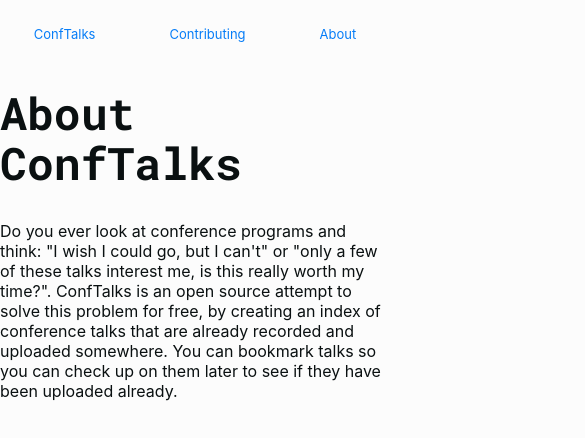
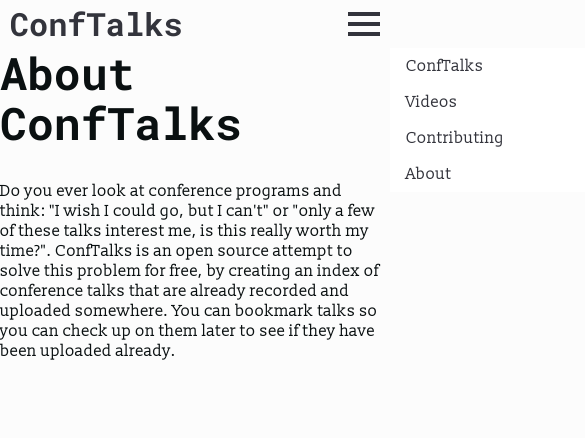
Before and after one commit to EddyVinck/ConfTalks, a Next.js app in the folder client/: page /about in a window 390 px wide. Shown: the top 438 px of the page, 585 px wide, since content can reach past the window. Built offline with nearby package versions, Linux system fonts and the light colour scheme.

Commit message:
make a minimal header

```diff
--- /dev/null
+++ b/client/components/Nav/Hamburger.tsx
@@ -0,0 +1,68 @@
+import React from "react";
+import styled from "styled-components";
+
+const HamburgerStyles = styled.button({
+  appearance: "none",
+  background: "none",
+  border: "none",
+  width: "32px",
+  height: "24px",
+  position: "relative",
+  span: {
+    height: "4px",
+    width: "100%",
+    background: "#33343c",
+    display: "block",
+    position: "absolute",
+    transition: "0.2s ease-in-out",
+
+    "&:nth-of-type(1)": {
+      left: 0,
+      top: 0
+    },
+    "&:nth-of-type(2)": {
+      left: 0,
+      top: "50%",
+      transform: "translateY(-50%)"
+    },
+    "&:nth-of-type(3)": {
+      left: 0,
+      bottom: 0
+    }
+  },
+  "&.open": {
+    span: {
+      "&:nth-of-type(1)": {
+        transform: "translate(0, 10px) rotate(45deg)"
+      },
+      "&:nth-of-type(2)": {
+        opacity: 0
+      },
+      "&:nth-of-type(3)": {
+        transform: "translate(0,-10px) rotate(-45deg)"
+      }
+    }
+  }
+});
+
+interface HamburgerProps {
+  isMenuOpen: boolean;
+  onClick: () => void;
+  className?: string;
+}
+
+const Hamburger = (props: HamburgerProps) => {
+  const classNames = [props.isMenuOpen ? "open" : "closed"]
+    .concat(props.className)
+    .concat("menu-toggle")
+    .join(" ");
+  return (
+    <HamburgerStyles {...props} className={classNames}>
+      <span></span>
+      <span></span>
+      <span></span>
+    </HamburgerStyles>
+  );
+};
+
+export default Hamburger;
--- a/client/components/Nav/Nav.tsx
+++ b/client/components/Nav/Nav.tsx
@@ -1,17 +1,33 @@
-import React from "react";
+import React, { useState } from "react";
 import Link from "next/link";
 import { Container } from "../layout";
 import NavStyles from "./NavStyles";
+import Hamburger from "./Hamburger";
 
 const links = [
   { href: "/", label: "ConfTalks", key: "a" },
+  { href: "/#videos", label: "Videos", key: "c" },
   { href: "/contributing", label: "Contributing", key: "b" },
-  { href: "/about", label: "About", key: "c" }
+  { href: "/about", label: "About", key: "d" }
 ];
 
-const Nav = () => (
-  <NavStyles>
+const Nav = () => {
+  const [isMenuOpen, setIsMenuOpen] = useState(false);
+  const toggleMenu = () => setIsMenuOpen(!isMenuOpen);
+  const classNames = isMenuOpen ? "open" : "";
+
+  return (
+    <NavStyles className={classNames}>
       <Container>
+        <div className="menu-wrapper">
+          <div className="menu-left">
+            <h1>
+              <Link href="/">
+                <a>ConfTalks</a>
+              </Link>
+            </h1>
+          </div>
+          <div className="menu-right">
             <nav>
               <ul>
                 {links.map(({ key, href, label }) => (
@@ -22,36 +38,13 @@
                   </li>
                 ))}
               </ul>
-
-        <style jsx>{`
-          :global(body) {
-            margin: 0;
-            font-family: -apple-system, BlinkMacSystemFont, Avenir Next, Avenir,
-              Helvetica, sans-serif;
-          }
-          nav {
-            text-align: center;
-          }
-          ul {
-            display: flex;
-            justify-content: space-between;
-          }
-          nav > ul {
-            padding: 4px 16px;
-          }
-          li {
-            display: flex;
-            padding: 6px 8px;
-          }
-          a {
-            color: #067df7;
-            text-decoration: none;
-            font-size: 13px;
-          }
-        `}</style>
             </nav>
+          </div>
+          <Hamburger isMenuOpen={isMenuOpen} onClick={toggleMenu} />
+        </div>
       </Container>
     </NavStyles>
   );
+};
 
 export default Nav;
--- a/client/components/Nav/NavStyles.tsx
+++ b/client/components/Nav/NavStyles.tsx
@@ -2,7 +2,79 @@
 import styled from "styled-components";
 
 const NavStyles = styled.div({
-  //
+  h1: {
+    fontSize: "32px",
+    lineHeight: 1
+  },
+  a: {
+    color: "#33343c",
+    lineHeight: "inherit"
+  },
+  ul: {
+    listStyle: "none",
+    padding: 0,
+    margin: 0
+  },
+  "@media (max-width: 759.9px)": {
+    padding: "8px 0",
+    position: "relative",
+    ".menu-wrapper": {
+      display: "flex",
+      justifyContent: "space-between",
+      alignItems: "center"
+    },
+    ".menu-left": {
+      order: 0
+    },
+    ".menu-toggle": {
+      order: 1
+    },
+    ".menu-right": {
+      position: "absolute",
+      background: "#fff",
+      width: "100%",
+      right: "-100%",
+      top: "100%",
+      transition: "0.2s"
+    },
+    ".menu-right ul": {
+      padding: "0 16px"
+    },
+    ".menu-right li": {
+      marginBottom: 0
+    },
+    ".menu-right li a": {
+      padding: "8px 0px",
+      display: "block"
+    },
+    "&.open": {
+      ".menu-right": {
+        transform: "translate(-100%, 0)"
+      }
+    }
+  },
+  "@media (min-width: 760px)": {
+    ul: {
+      display: "flex"
+    },
+    li: {
+      marginBottom: 0
+    },
+    "li a": {
+      padding: "8px 16px"
+    },
+    ".menu-wrapper": {
+      padding: "16px 0",
+      display: "flex",
+      justifyContent: "space-between"
+    },
+    ".menu-right": {
+      display: "flex",
+      justifyContent: "space-between",
+      alignItems: "center"
+    },
+    ".menu-toggle": { display: "none" }
+  }
 });
 
 export default NavStyles;
```
Also changed, not shown: client/pages/index.tsx (+10 -5 lines). Lines whose indentation alone changed are shown as unchanged.
